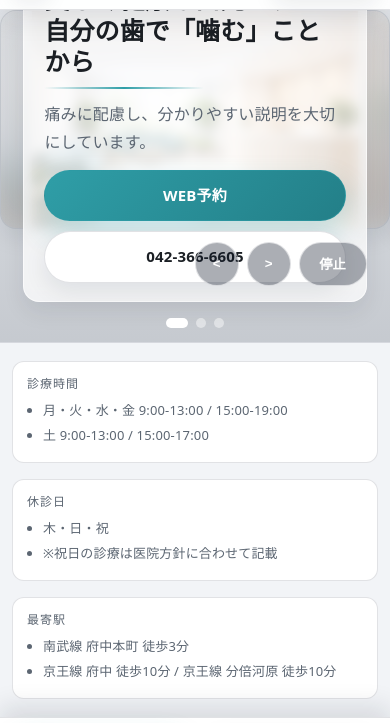
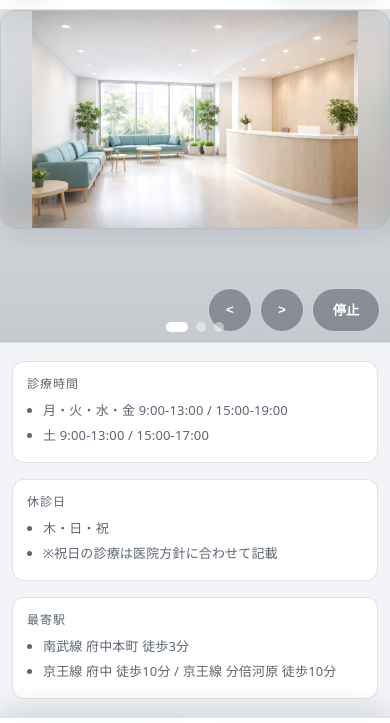
Before and after one commit to mysterystore1/kuwata-dental-site, a plain HTML site: page index.html in a window 390 px wide. Shown: the part 59-782 px from the top of the page. Drawn offline with Linux system fonts and the light colour scheme.

Commit message:
Hide hero overlay on mobile to prevent layout overlap.
Adjust carousel controls positioning for small screens.

```diff
--- a/styles.css
+++ b/styles.css
@@ -1368,14 +1368,13 @@ input:focus, textarea:focus{
   .marquee__img{ height: 110px; }
   .heroSlide{ height: clamp(320px, 85vw, 460px); }
   .heroSlide__overlay{
-    left: 6%;
-    right: 6%;
-    bottom: 12%;
+    display: none;
   }
   .heroSlide__overlay h1{ font-size: clamp(24px, 6.4vw, 30px); }
   .heroSlide__cta{ flex-direction: column; }
   .heroSlide__cta .btn{ width: 100%; }
-  .heroSlider__controls{ right: 6%; bottom: 56px; }
+  .heroSlider__controls{ right: 10px; bottom: 10px; }
+  .heroSlider__dots{ bottom: 10px; }
   .heroInfo__inner{ grid-template-columns: 1fr; }
   .equipmentGrid{ grid-template-columns: 1fr; }
   .staffDetailGrid{ grid-template-columns: 1fr; }
```
